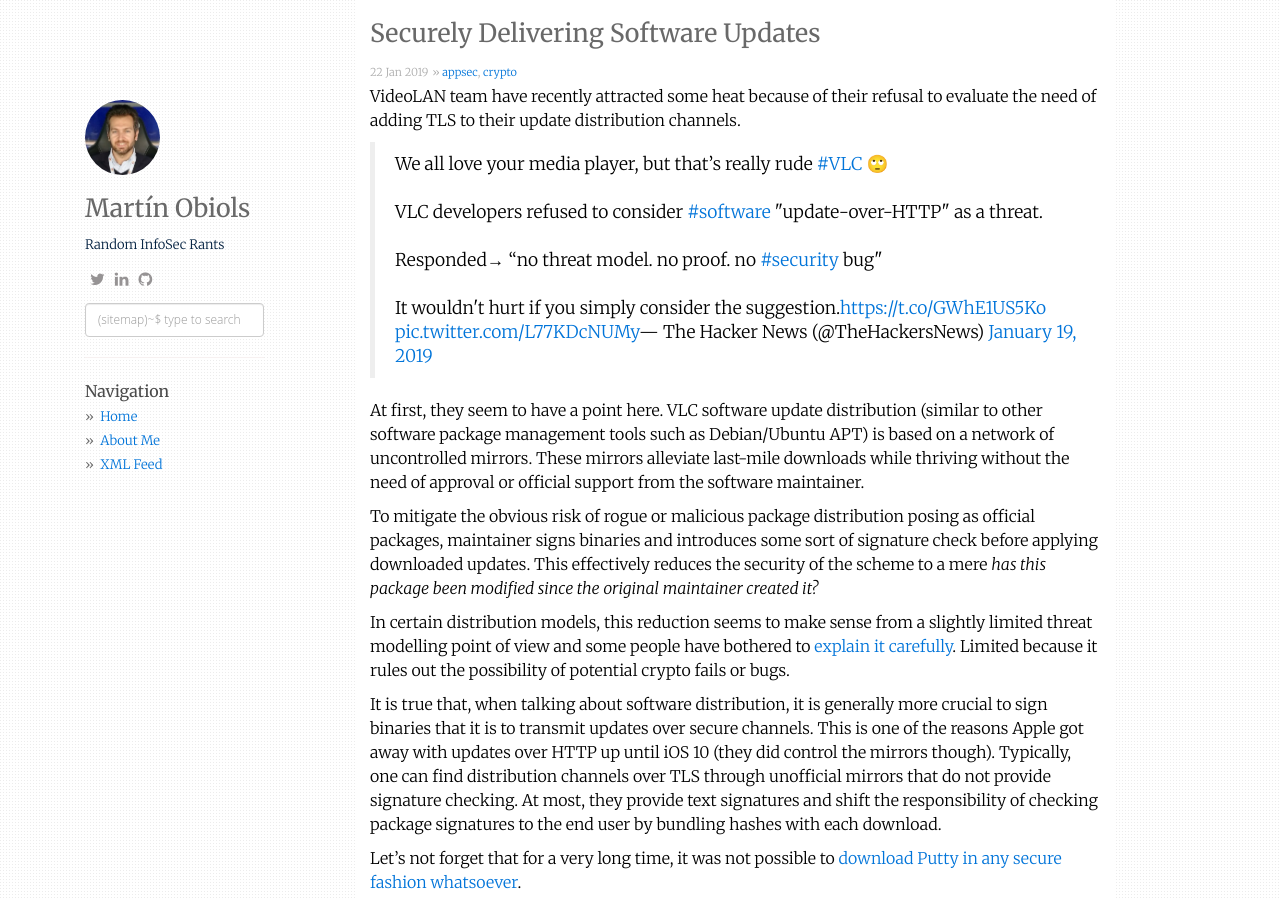
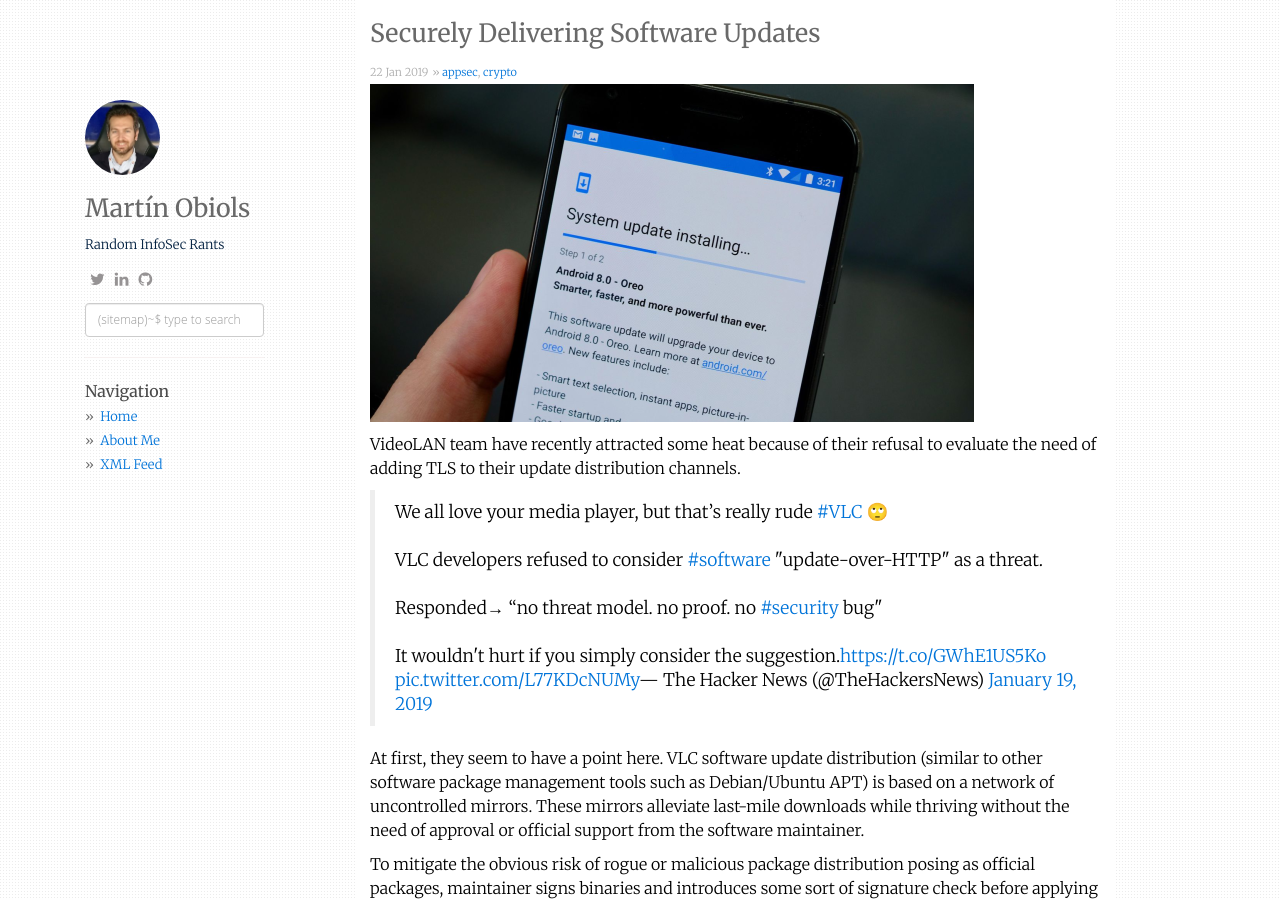
Before and after one commit to olemoudi/olemoudi.github.io, a Jekyll site: the page built from _posts/2019-01-22-Securing-Software-Updates.md, in a window 1280 px wide and 900 px high. Built offline with Jekyll 4.4.1, drawn with Linux system fonts in a browser that asks for light colours; nearby versions of some CDN libraries; comment, search, counter and statistics services are not loaded.

Commit message:
added img

```diff
--- a/_posts/2019-01-22-Securing-Software-Updates.md
+++ b/_posts/2019-01-22-Securing-Software-Updates.md
@@ -6,6 +6,8 @@
 tags: [foo, bar]                      # (custom) tags only for meta `property="article:tag"`
 image: Broadcast_Mail.png             # (custom) image only for meta `property="og:image"`, save your image # inside path of `static/img/_posts`
 ---
+
+![software update](/static/img/oreo.png)
 
 VideoLAN team have recently attracted some heat because of their refusal to evaluate the need of adding TLS to their update distribution channels.
 
```
Also changed, not shown: static/img/oreo.png (added).
